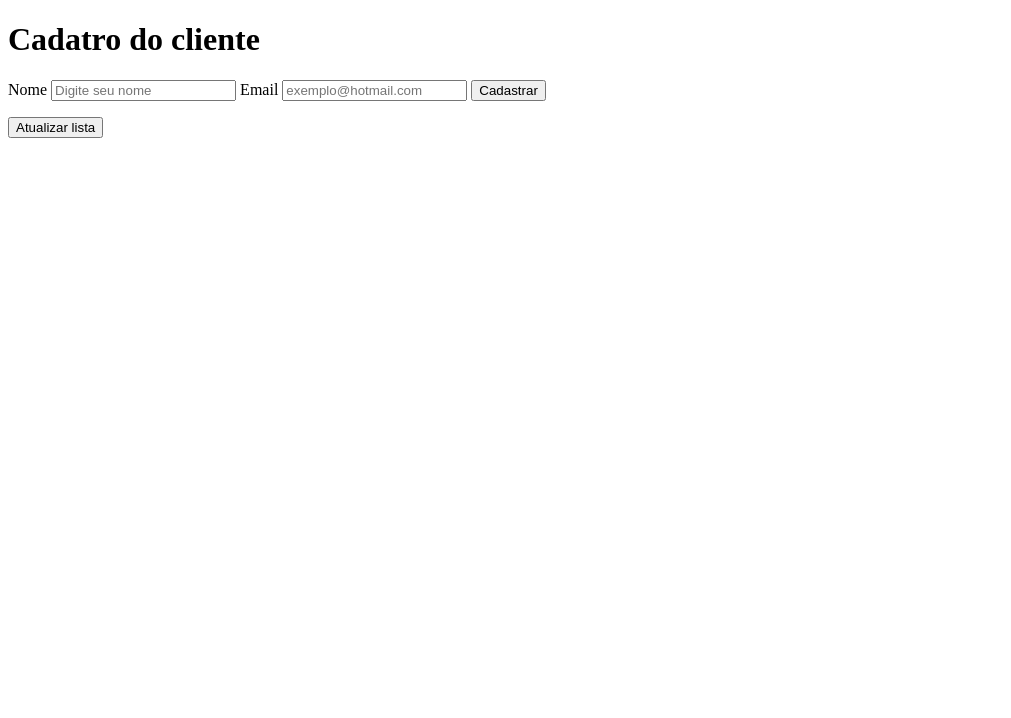
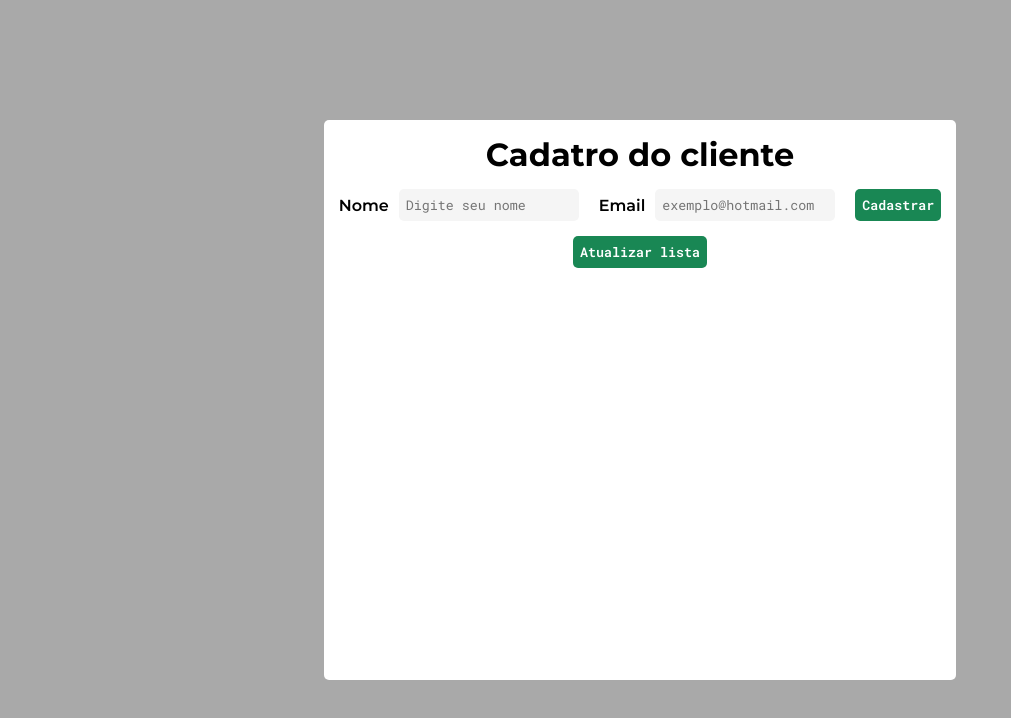
Before and after one commit to Lenickts/postman-cadastrarCliente, a plain HTML site: page index.html in a window 1280 px wide. Shown: the whole page, without its empty margins (0-1011 px from the left). Drawn offline with Linux system fonts and the light colour scheme; no server answers; a web font is replaced by a local one.

Commit message:
Estilização

```diff
--- a/index.html
+++ b/index.html
@@ -3,18 +3,22 @@
 <head>
     <meta charset="UTF-8">
     <meta name="viewport" content="width=device-width, initial-scale=1.0">
-    <title>Document</title>
+    <link rel="stylesheet" href="style.css">
+    <title>Cadastro de Cliente - API</title>
 </head>
 <body>
     <main>
         <h1>Cadatro do cliente</h1>
         <form>
-            <label for="nome">Nome</label>
-            <input type="text" id="nome" placeholder="Digite seu nome" required>
+            <div class="agrupar-input">
+                <label for="nome">Nome</label>
+                <input type="text" id="nome" placeholder="Digite seu nome" required>
+            </div>
 
-            <label for="email">Email</label>
-            <input type="email" name="email" id="email" placeholder="exemplo@hotmail.com">
-
+            <div class="agrupar-input">
+                <label for="email">Email</label>
+                <input type="email" name="email" id="email" placeholder="exemplo@hotmail.com">
+            </div>
             <button type="button" id="btn">Cadastrar</button>
         </form>
         <div>
--- a/style.css
+++ b/style.css
@@ -0,0 +1,96 @@
+@import url('https://fonts.googleapis.com/css2?family=Gloria+Hallelujah&family=Josefin+Sans:ital,wght@0,100..700;1,100..700&family=Rubik+Wet+Paint&family=Shadows+Into+Light&family=Telex&display=swap&family=Roboto+Mono:ital,wght@0,100..700;1,100..700&display=swap&family=Montserrat:ital,wght@0,100..900;1,100..900&display=swap');
+/* Josefin / Rubik Wet / Telex / Gloria Hallelujah / Roboto Mono */
+
+:root{
+    --fonte-titulo: "Rubik Wet Paint", system-ui;
+    --fonte-main: 'Telex';
+    --fonte-sec:"Josefin Sans", sans-serif;
+    --fonte-robo: "Roboto Mono", monospace;
+    --fonte-Generic: "Montserrat", sans-serif;
+    --shadow: 3px 3px 7px 7px #DEB887;
+}
+*{
+    margin: 0;
+    padding: 0;
+    box-sizing: border-box;
+    text-decoration: none;
+}
+body{
+    background-color: #A9A9A9;
+    min-height: 100vh;
+    display: flex;
+    justify-content: center;
+    align-items: center;
+}
+main{
+    background-color: #fff;
+    display: flex;
+    flex-direction: column;
+    gap: 15px;
+    align-items: center;
+    padding: 15px;
+    border-radius: 5px;
+    height: 70vh;
+    font-family: var(--fonte-Generic);
+}
+form{
+    display: flex;
+    flex-wrap: wrap;
+    gap: 20px;
+    align-items: center;
+    width: 100%;
+}
+.agrupar-input{
+    display: flex;
+    gap: 10px;
+    align-items: center;
+}
+label{
+    font-weight: 600;
+}
+input{
+    border: none;
+    border-radius: 5px;
+    padding: 7px;
+    font-family: var(--fonte-robo);
+    background-color: #F5F5F5;
+}
+#listaCadastros{
+    list-style: none;
+}
+button{
+    border: none;
+    border-radius: 5px;
+    padding: 7px;
+    font-family: var(--fonte-robo);
+    color: #fff;
+    cursor: pointer;
+}
+#btn, #btn-att{
+    background-color: #198754;
+    font-weight: 600;
+}
+#btn:hover, #btn-att:hover{
+    background-color: #0cee84;
+    color: #000;
+    font-weight: 600;
+}
+.excluir{
+    background-color: #dc3545;
+    width: 30px;
+    height: 30px;
+}
+.excluir:hover{
+    background-color: #ec0c22;
+    font-weight: 600;
+}
+#listaCadastros{
+    display: flex;
+    flex-direction: column;
+    align-items: flex-start;
+}
+#listaCadastros li{
+    display: flex;
+    gap: 25px;
+    align-items: center;
+}
```
